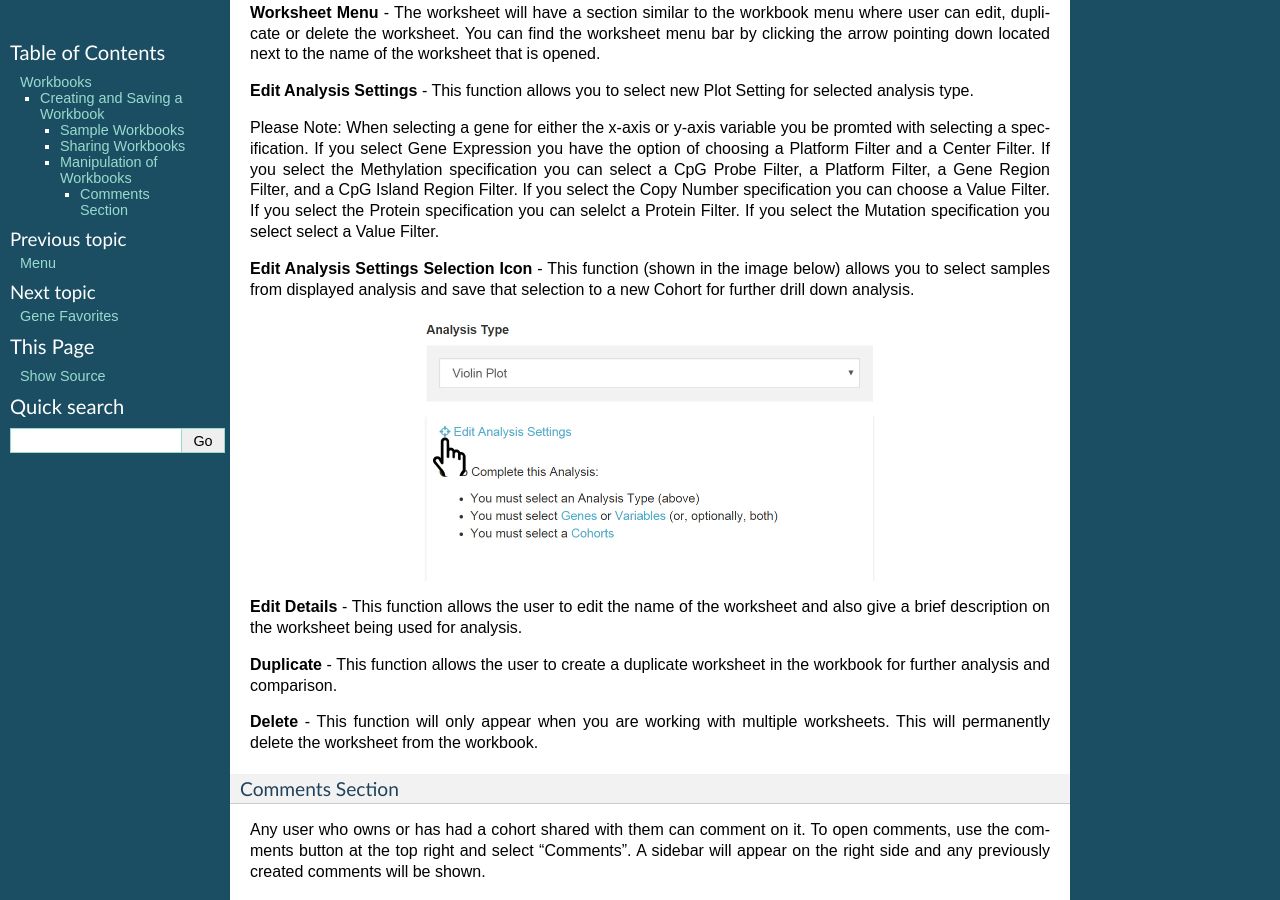
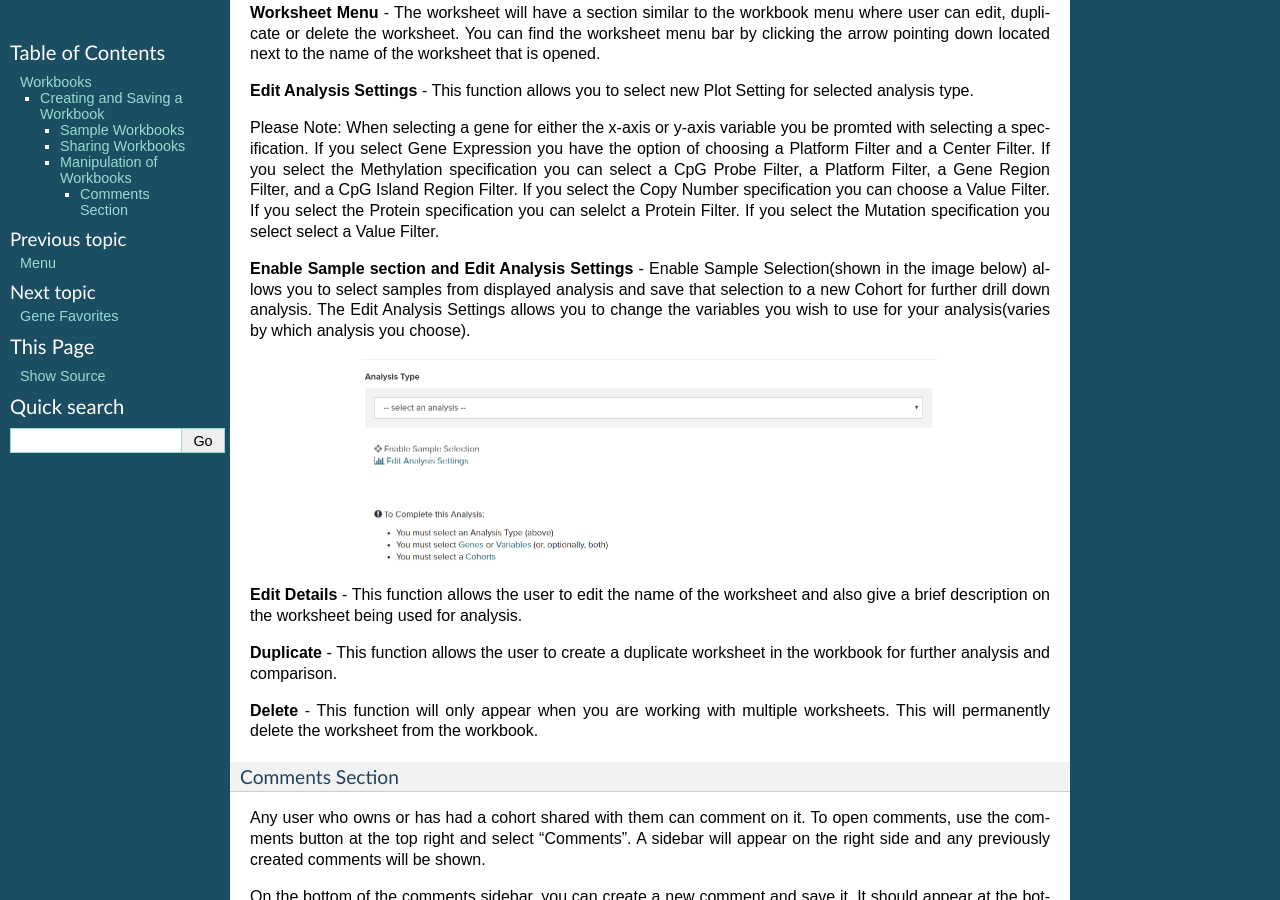
Before and after one commit to isb-cgc/readthedocs, a Sphinx documentation site: the page built from docs/source/sections/webapp/Workbooks.rst, in a window 1280 px wide and 900 px high, scrolled down 2901 px. Built offline with Sphinx 7.4.7, drawn with Linux system fonts in a browser that asks for light colours.

Commit message:
update image for edit and enable sampel settings icons

```diff
--- a/docs/source/sections/webapp/Workbooks.rst
+++ b/docs/source/sections/webapp/Workbooks.rst
@@ -100,9 +100,9 @@ Please Note: When selecting a gene for either the x-axis or y-axis variable you
 
 .. _selectionicon:
 
-**Edit Analysis Settings Selection Icon** - This function (shown in the image below) allows you to select samples from displayed analysis and save that selection to a new Cohort for further drill down analysis.
+**Enable Sample section and Edit Analysis Settings** - Enable Sample Selection(shown in the image below) allows you to select samples from displayed analysis and save that selection to a new Cohort for further drill down analysis. The Edit Analysis Settings allows you to change the variables you wish to use for your analysis(varies by which analysis you choose).
 
-.. image:: EditAnalysis_Finger.jpg
+.. image:: edit_analysis_finger.PNG
    :scale: 50
    :align: center
 
```
